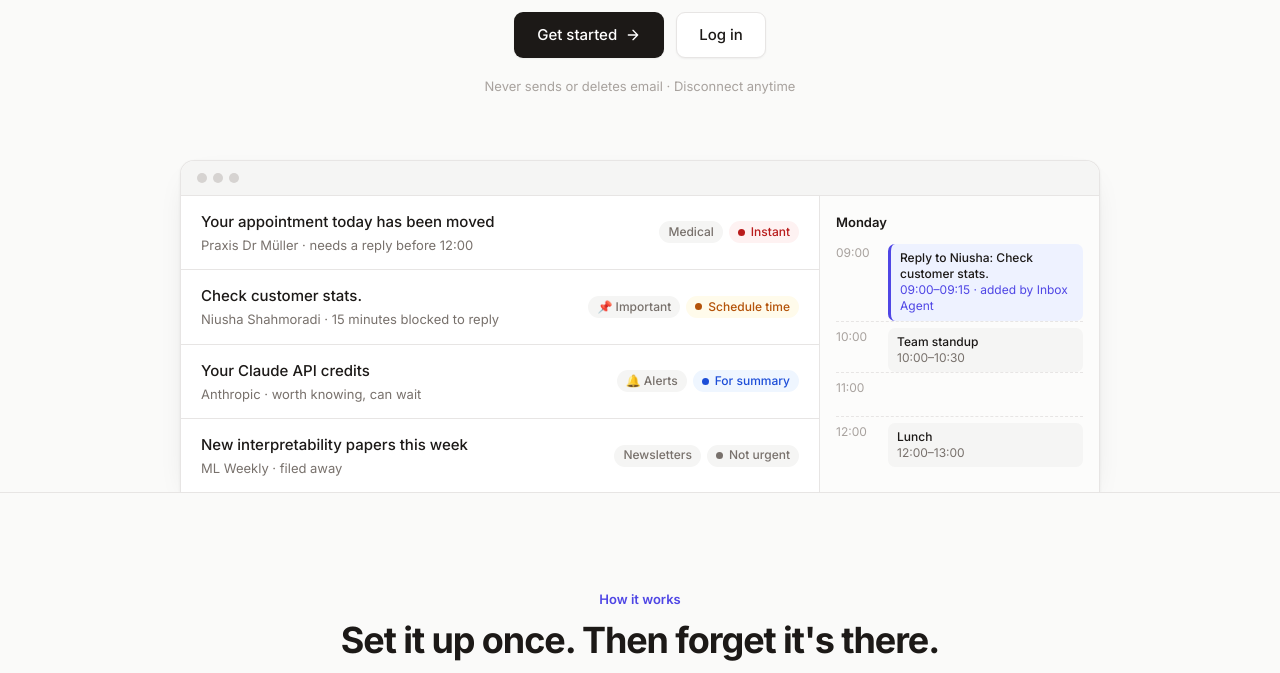
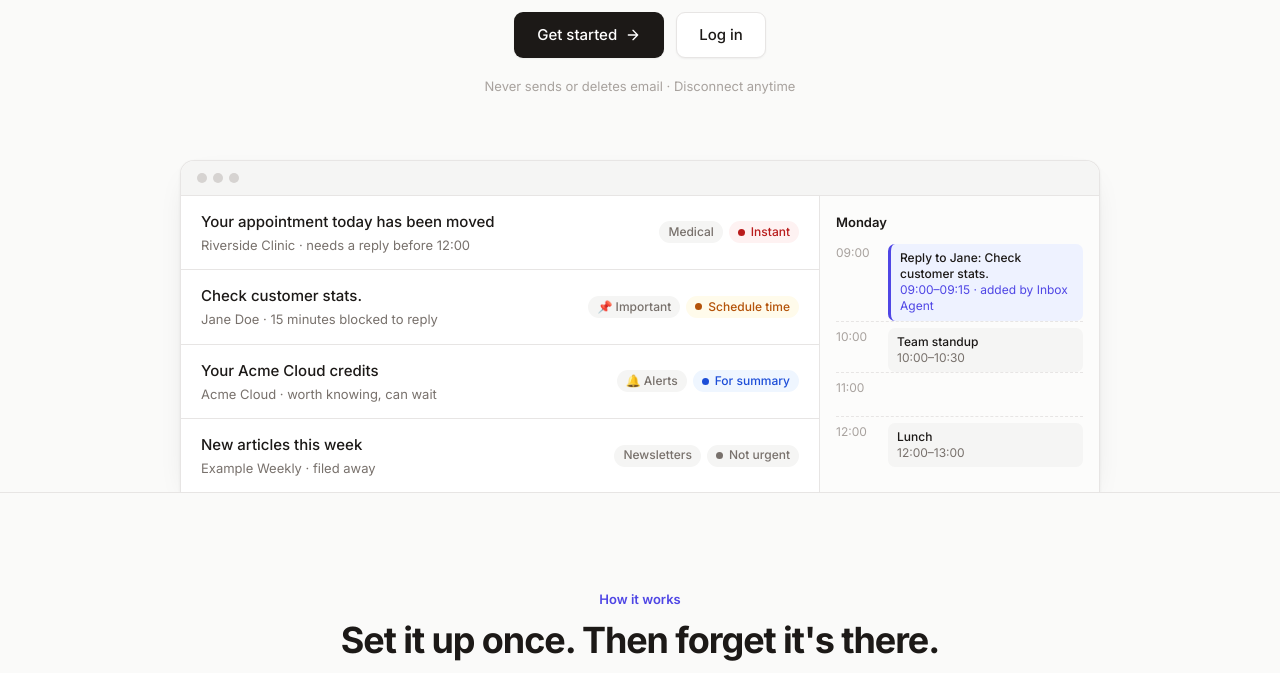
Before and after one commit to BayooG/hack-2026, a Django app: page / in a window 1280 px wide. Shown: the part 478-1151 px from the top of the page. Run offline with Django 4.2, Linux system fonts and the light colour scheme.

Commit message:
Use dummy names in landing page inbox preview
Co-Authored-By: Claude Sonnet 5.5 <noreply@anthropic.com>

```diff
--- a/accounts/templates/accounts/landing.html
+++ b/accounts/templates/accounts/landing.html
@@ -27,27 +27,27 @@
           <li>
             <div class="subject">Your appointment today has been moved</div>
             <div class="badges"><span class="badge">Medical</span><span class="badge badge-instant"><span class="dot"></span>Instant</span></div>
-            <div class="meta">Praxis Dr Müller · needs a reply before 12:00</div>
+            <div class="meta">Riverside Clinic · needs a reply before 12:00</div>
           </li>
           <li>
             <div class="subject">Check customer stats.</div>
             <div class="badges"><span class="badge">📌 Important</span><span class="badge badge-schedule_time"><span class="dot"></span>Schedule time</span></div>
-            <div class="meta">Niusha Shahmoradi · 15 minutes blocked to reply</div>
+            <div class="meta">Jane Doe · 15 minutes blocked to reply</div>
           </li>
           <li>
-            <div class="subject">Your Claude API credits</div>
+            <div class="subject">Your Acme Cloud credits</div>
             <div class="badges"><span class="badge">🔔 Alerts</span><span class="badge badge-for_summary"><span class="dot"></span>For summary</span></div>
-            <div class="meta">Anthropic · worth knowing, can wait</div>
+            <div class="meta">Acme Cloud · worth knowing, can wait</div>
           </li>
           <li>
-            <div class="subject">New interpretability papers this week</div>
+            <div class="subject">New articles this week</div>
             <div class="badges"><span class="badge">Newsletters</span><span class="badge"><span class="dot"></span>Not urgent</span></div>
-            <div class="meta">ML Weekly · filed away</div>
+            <div class="meta">Example Weekly · filed away</div>
           </li>
         </ul>
         <div class="preview-calendar">
           <h4>Monday</h4>
-          <div class="slot"><span>09:00</span><div class="event event-agent"><strong>Reply to Niusha: Check customer stats.</strong>09:00–09:15 · added by Inbox Agent</div></div>
+          <div class="slot"><span>09:00</span><div class="event event-agent"><strong>Reply to Jane: Check customer stats.</strong>09:00–09:15 · added by Inbox Agent</div></div>
           <div class="slot"><span>10:00</span><div class="event"><strong>Team standup</strong>10:00–10:30</div></div>
           <div class="slot"><span>11:00</span><div></div></div>
           <div class="slot"><span>12:00</span><div class="event"><strong>Lunch</strong>12:00–13:00</div></div>
```
